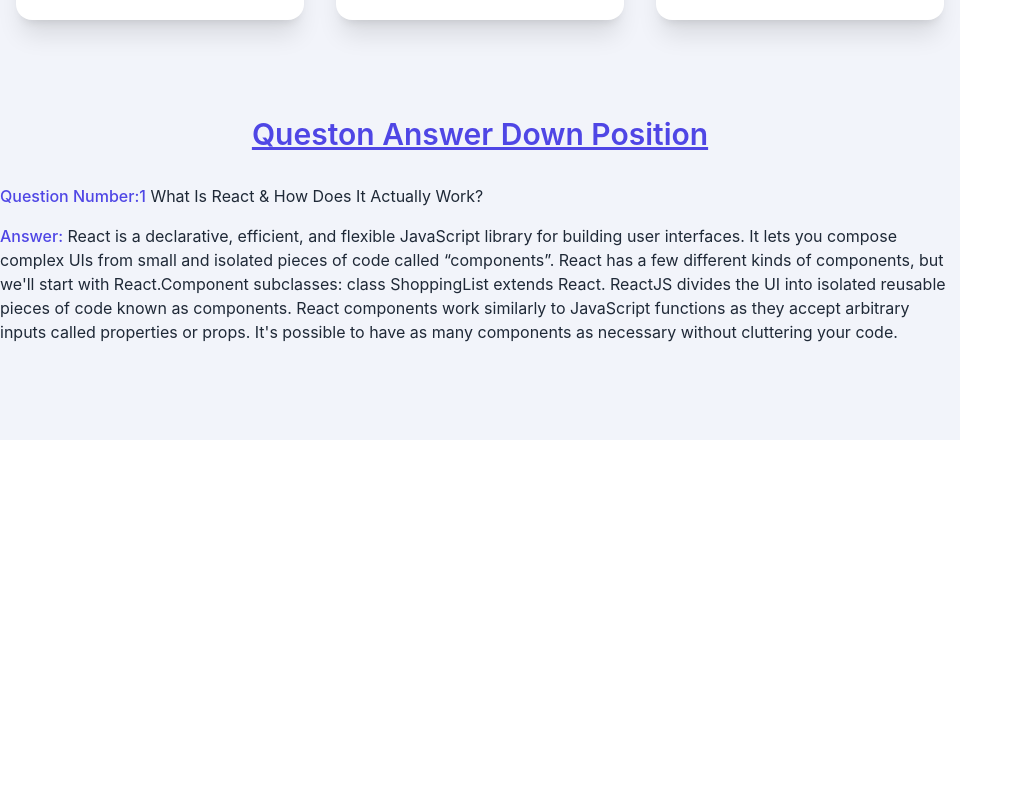
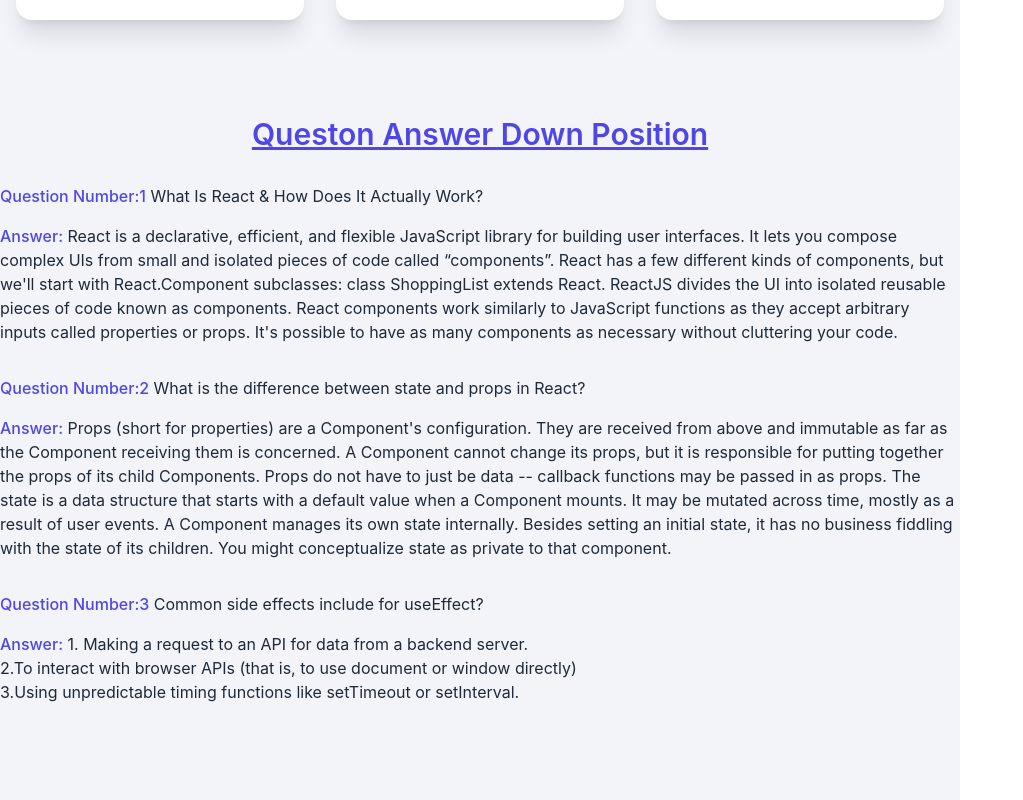
Before and after one commit to Istiakahmed180/ultra-club-client, a React (Create React App) app: page / in a window 1280 px wide. Shown: the part 1156-1956 px from the top of the page, without its empty margins (0-1023 px from the left). Before the commit the page ends 1596 px from the top, so only its background shows below. Built offline with nearby package versions, Linux system fonts and the light colour scheme.

Commit message:
question componenet complete

```diff
--- a/src/Components/Questions/Questions.js
+++ b/src/Components/Questions/Questions.js
@@ -24,6 +24,41 @@
           as necessary without cluttering your code.
         </p>
       </div>
+      <div className="my-8">
+        <p>
+          <span className="font-medium text-indigo-600">Question Number:2</span>{" "}
+          What is the difference between state and props in React?
+        </p>
+        <p className="mt-4">
+          <span className="font-medium text-indigo-600">Answer:</span> Props
+          (short for properties) are a Component's configuration. They are
+          received from above and immutable as far as the Component receiving
+          them is concerned. A Component cannot change its props, but it is
+          responsible for putting together the props of its child Components.
+          Props do not have to just be data -- callback functions may be passed
+          in as props. The state is a data structure that starts with a default
+          value when a Component mounts. It may be mutated across time, mostly
+          as a result of user events. A Component manages its own state
+          internally. Besides setting an initial state, it has no business
+          fiddling with the state of its children. You might conceptualize state
+          as private to that component.
+        </p>
+      </div>
+      <div className="my-8">
+        <p>
+          <span className="font-medium text-indigo-600">Question Number:3</span>{" "}
+          Common side effects include for useEffect?
+        </p>
+        <p className="mt-4">
+          <span className="font-medium text-indigo-600">Answer:</span> 1. Making
+          a request to an API for data from a backend server.
+          <br />
+          2.To interact with browser APIs (that is, to use document or window
+          directly)
+          <br />
+          3.Using unpredictable timing functions like setTimeout or setInterval.
+        </p>
+      </div>
     </div>
   );
 };
```
